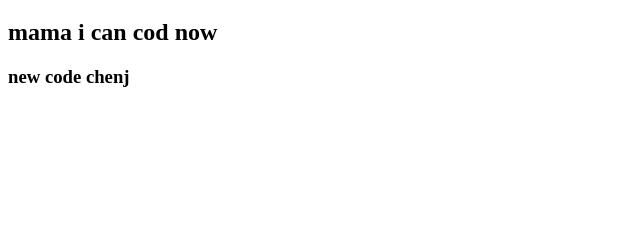
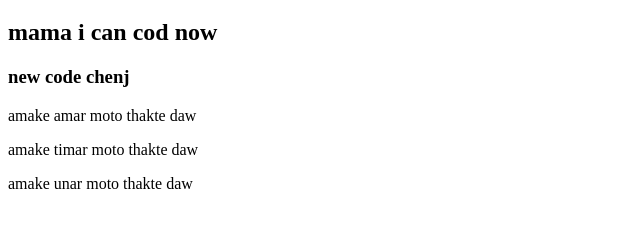
Before and after one commit to Rayhan-rihan/my-girst-ripo, a plain HTML site: page index.html in a window 1280 px wide. Shown: the part 61-288 px from the top of the page, without its empty margins (0-640 px from the left). Drawn offline with Linux system fonts and the light colour scheme.

Commit message:
style added

```diff
--- a/index.html
+++ b/index.html
@@ -5,10 +5,14 @@
     <meta http-equiv="X-UA-Compatible" content="IE=edge">
     <meta name="viewport" content="width=device-width, initial-scale=1.0">
     <title>my first githab ripo</title>
+    <link rel="stylesheet" href="style.css">
 </head>
 <body>
     <h1>I can push to githab</h1>
     <h2>mama i can cod now</h2>
     <h3>new code chenj</h3>
+    <p>amake amar moto thakte daw</p>
+    <p>amake timar moto thakte daw</p>
+    <p>amake unar moto thakte daw</p>
 </body>
 </html>
```
